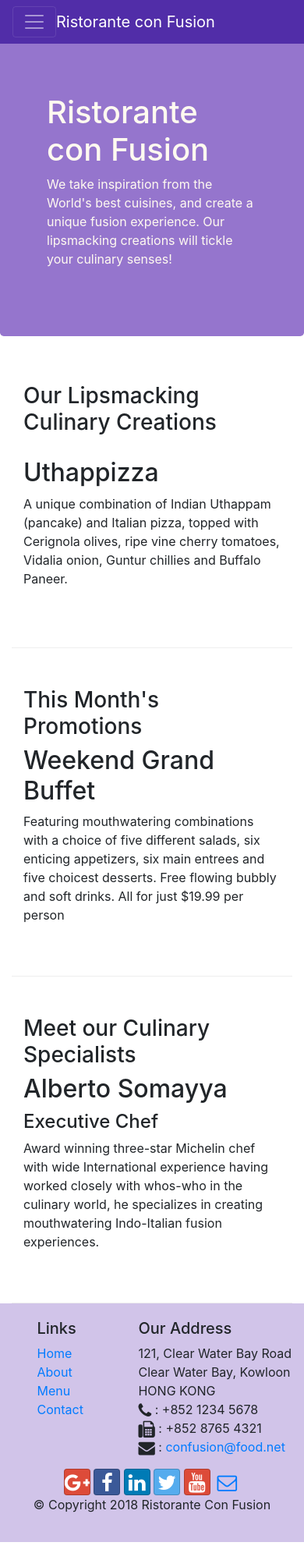
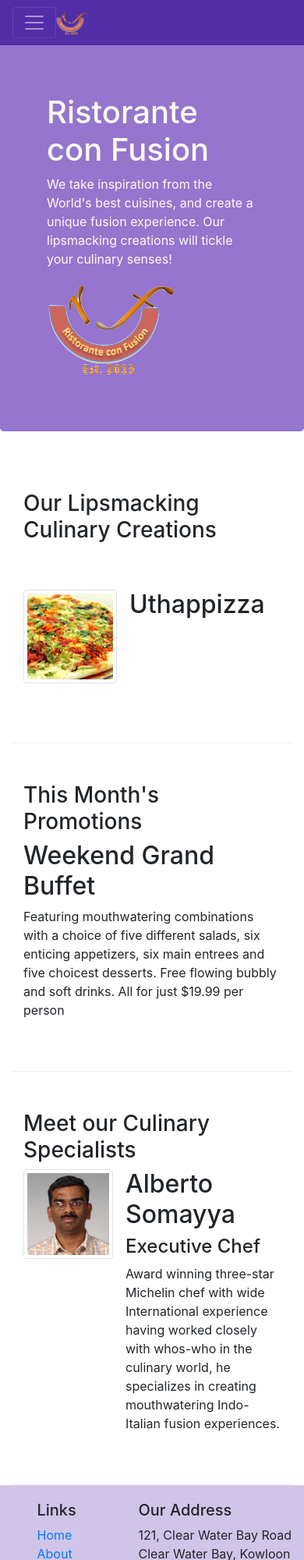
Before and after one commit to Chiragga24/Web-Development-Project, a website: page index.html in a window 390 px wide. Shown: the top 2000 px of the page at 78% size. Before the commit the page ends 1977 px from the top, so only its background shows below. Drawn offline with nearby package versions, Linux system fonts and the light colour scheme.

Commit message:
images and media

```diff
--- a/index.html
+++ b/index.html
@@ -21,7 +21,7 @@
                 <button class="navbar-toggler" type="button" data-toggle="collapse" data-target="#Navbar">
                     <span class="navbar-toggler-icon"></span>
                 </button>
-                <a class="navbar-brand mr-auto" href="#">Ristorante con Fusion</a>
+                <a class="navbar-brand mr-auto" href="#"><img src="img/logo.png" height="30" width="41"></a>
                 <div class="collapse navbar-collapse" id="Navbar">
                     <ul class = "navbar-nav mr-auto">
                         <li class="nav-item active"><a class="nav-link" href="#"><span class="fa fa-home fa-lg"></span> Home</a></li>
@@ -41,7 +41,8 @@
                     <h1>Ristorante con Fusion</h1>
                     <p>We take inspiration from the World's best cuisines, and create a unique fusion experience. Our lipsmacking creations will tickle your culinary senses!</p>
                 </div>
-                <div class="col-12 col-sm">
+                <div class="col-12 col-sm align-self-center">
+                    <img src="img/logo.png" class="ing-fluid">
                 </div>
             </div>
         </div>
@@ -53,8 +54,13 @@
                 <h3>Our Lipsmacking Culinary Creations</h3>
             </div>
             <div class = "col col-sm order-sm-first col-md">
-                <h2>Uthappizza</h2>
-                <p>A unique combination of Indian Uthappam (pancake) and Italian pizza, topped with Cerignola olives, ripe vine cherry tomatoes, Vidalia onion, Guntur chillies and Buffalo Paneer.</p>
+                <div class="media">
+                    <img class="d-flex mr-3 img-thumbnail align-self-center" src="img/uthappizza.png" alt="uthappizaa">
+                    <div class="media-body">
+                    <h2 class='mt-0'>Uthappizza</h2>
+                    <p class="d-none d-sm-block">A unique combination of Indian Uthappam (pancake) and Italian pizza, topped with Cerignola olives, ripe vine cherry tomatoes, Vidalia onion, Guntur chillies and Buffalo Paneer.</p>
+                    </div>
+                </div>
             </div>
         </div>
 
@@ -74,9 +80,14 @@
                 <h3>Meet our Culinary Specialists</h3>
             </div>
             <div class = "col col-sm order-sm-first col-md">
-                <h2>Alberto Somayya</h2>
-                <h4>Executive Chef</h4>
-                <p>Award winning three-star Michelin chef with wide International experience having worked closely with whos-who in the culinary world, he specializes in creating mouthwatering Indo-Italian fusion experiences. </p>
+                <div class="media">
+                    <img class="d-flex mr-3 img-thumbnail align-selg-center" src="img/alberto.png" alt=alberto>
+                    <div class="media-body">
+                    <h2>Alberto Somayya</h2>
+                    <h4>Executive Chef</h4>
+                    <p class="s-none d-sm-block">Award winning three-star Michelin chef with wide International experience having worked closely with whos-who in the culinary world, he specializes in creating mouthwatering Indo-Italian fusion experiences. </p>
+                    </div>
+                </div>
             </div>
         </div>
     </div>
```
Also changed, not shown: aboutus.html (+3 -2 lines), contactus.html (+3 -2 lines), img/alberto.png (added), img/buffet.png (added), img/logo.png (added), img/uthappizza.png (added), 1 other file.
